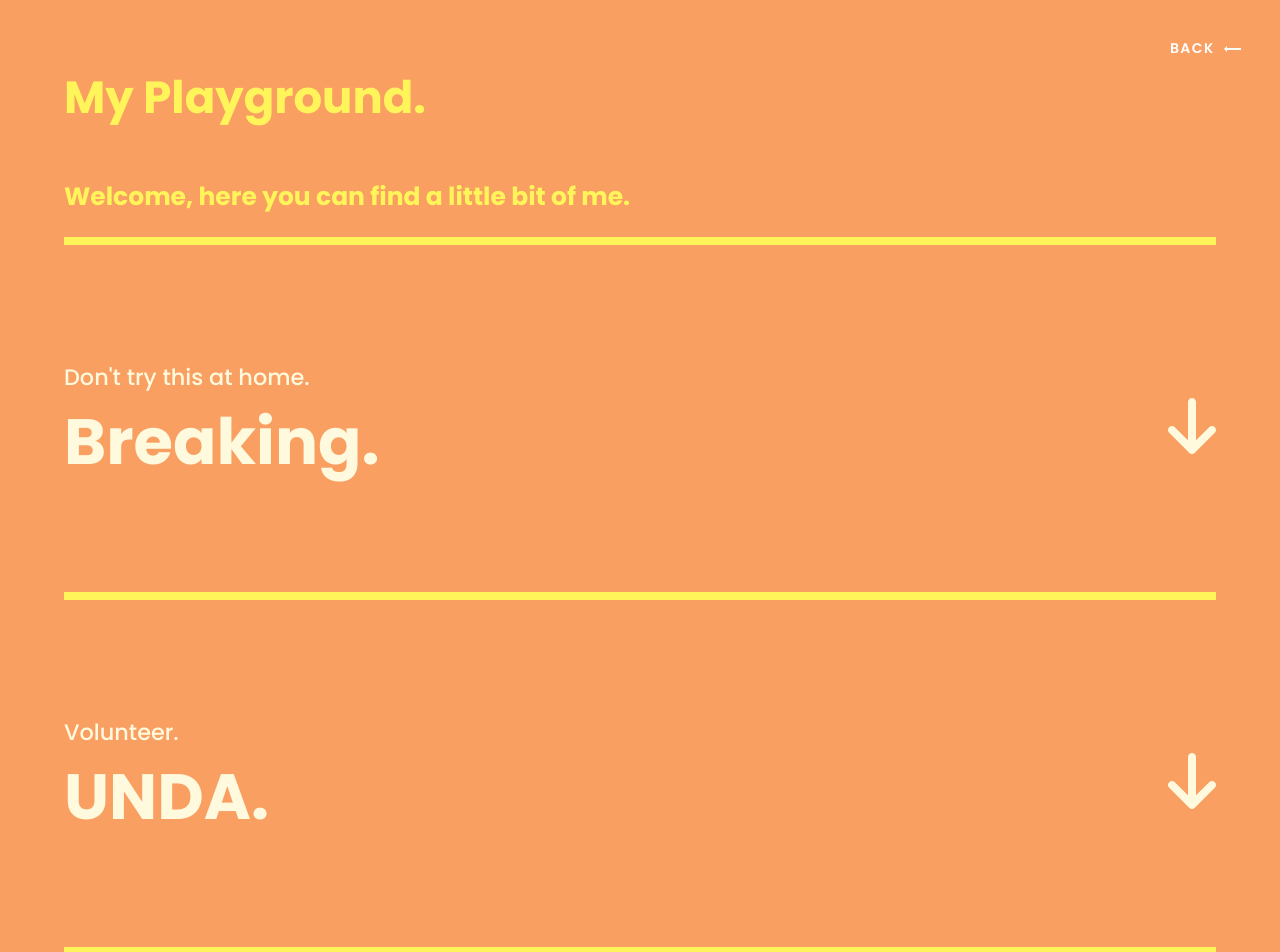
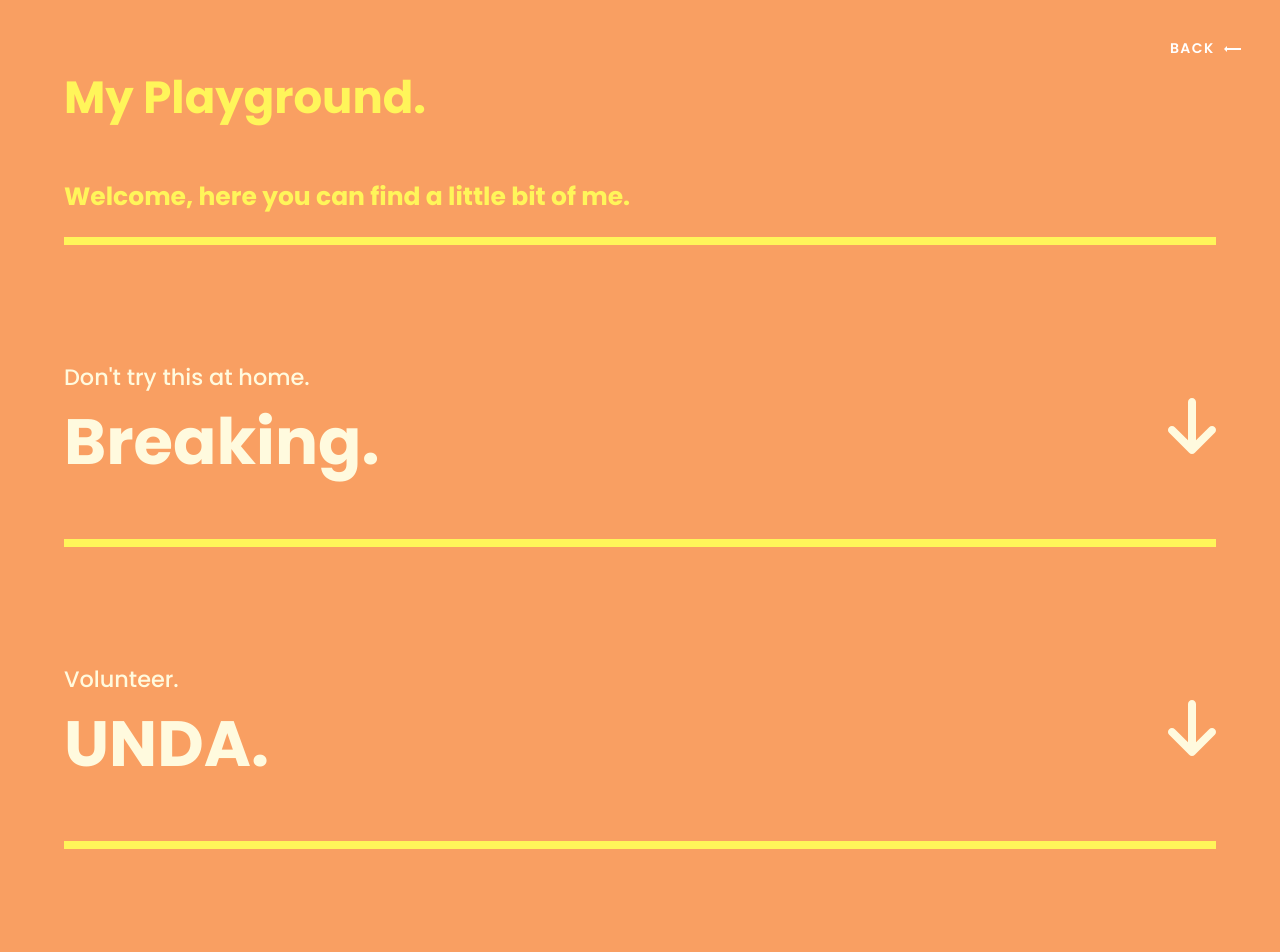
Before and after one commit to FrancisGuedes/francisguedes-website, a React (Create React App) app: page /playground in a window 1280 px wide. Shown: the top 952 px of the page. Built offline with nearby package versions, Linux system fonts and the light colour scheme.

Commit message:
carousel css fix

```diff
--- a/src/components/carousel/carousel.css
+++ b/src/components/carousel/carousel.css
@@ -18,6 +18,10 @@ h2.playground-category-title {
   padding: 50px 0;
   font-size: 5vw;
   font-weight: 700;
+}
+
+h2.playground-category-title, h2.playground-category-title-clicked {
+  margin-bottom: 0;
 }
 
 span.playground-category-subtitle-clicked {
```
